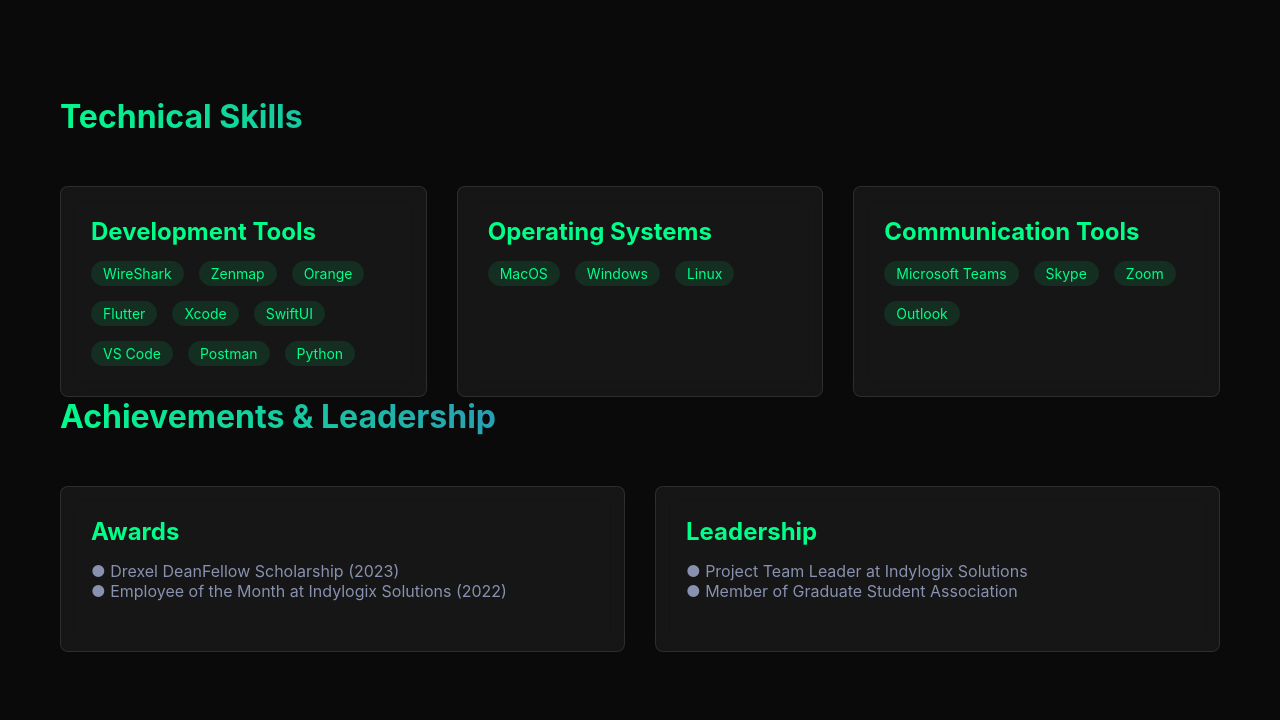
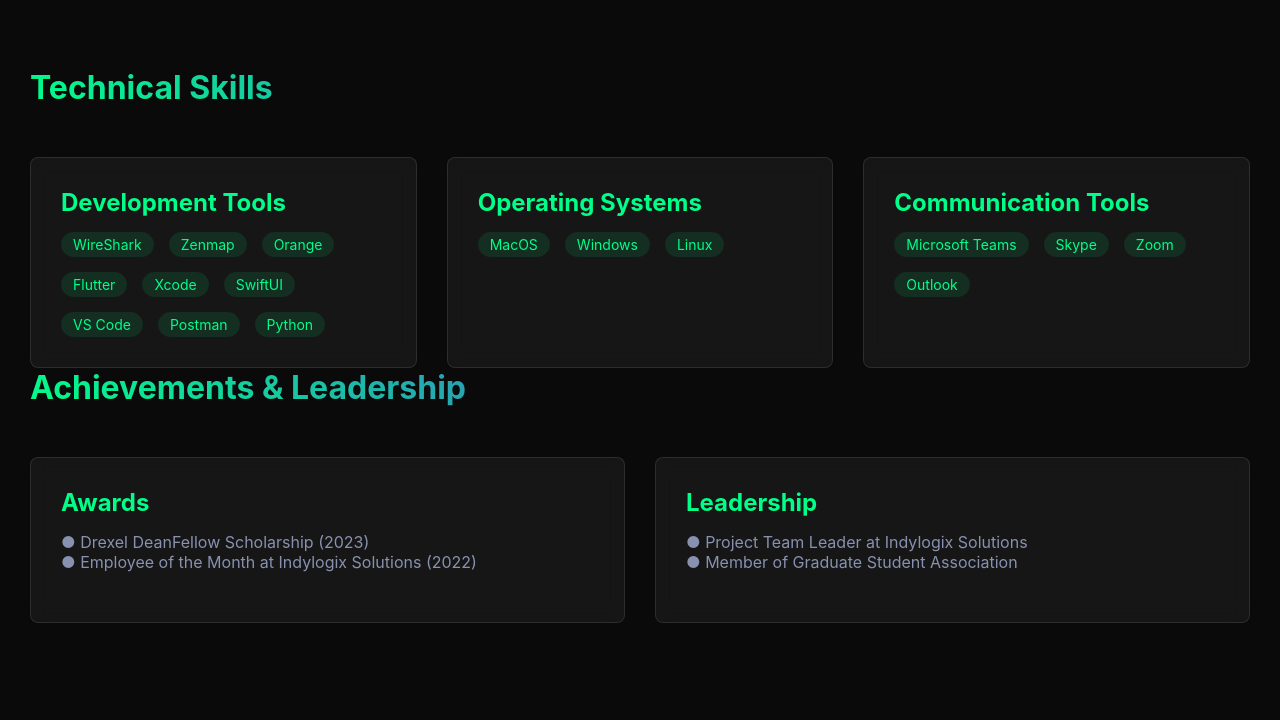
Before and after one commit to naishalm/My-Portfolio, a plain HTML site: page index.html in a window 1280 px wide. Shown: the part 1703-2423 px from the top of the page. Drawn offline with nearby package versions, Linux system fonts and the light colour scheme; animation ran at ten frames a second.

Commit message:
Update index.html

```diff
--- a/index.html
+++ b/index.html
@@ -50,7 +50,7 @@
         }
 
         .container {
-            max-width: 1200px;
+            max-width: 1260px;
             margin: 0 auto;
             padding: 0 20px;
             position: relative;
```
